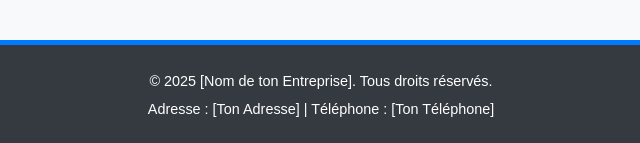
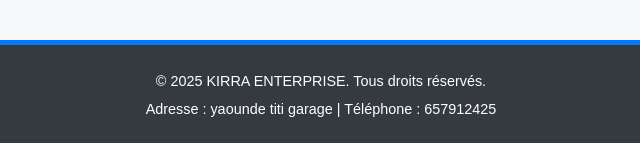
Before and after one commit to yvancmr/mini-site-entreprise, a plain HTML site: page services.html in a window 1280 px wide. Shown: the part 1145-1288 px from the top of the page, 319-959 px from the left. Drawn offline with Linux system fonts and the light colour scheme.

Commit message:
services.html

```diff
--- a/services.html
+++ b/services.html
@@ -50,8 +50,8 @@
         </section>
     </main>
     <footer>
-        <p>&copy; 2025 [Nom de ton Entreprise]. Tous droits réservés.</p>
-        <p>Adresse : [Ton Adresse] | Téléphone : [Ton Téléphone]</p>
+        <p>&copy; 2025 KIRRA ENTERPRISE. Tous droits réservés.</p>
+        <p>Adresse : yaounde titi garage | Téléphone : 657912425</p>
     </footer>
     <script src="js/script.js"></script>
 </body>
```
